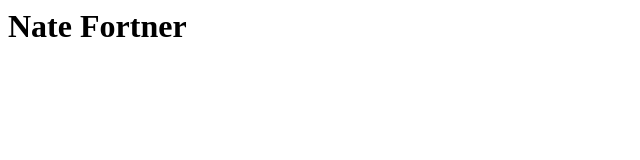
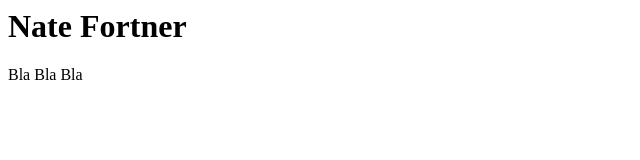
Before and after one commit to bsasealteam6/bsasealteam6.github.io, a plain HTML site: page index.html in a window 1280 px wide. Shown: the full height of the page, 0-640 px from the left. Drawn offline with Linux system fonts and the light colour scheme.

Commit message:
Begining

```diff
--- a/index.html
+++ b/index.html
@@ -4,5 +4,6 @@
     </head>
     <body>
         <h1>Nate Fortner</h1>
+        <p>Bla Bla Bla</p>
     </body>
 </html>
```
